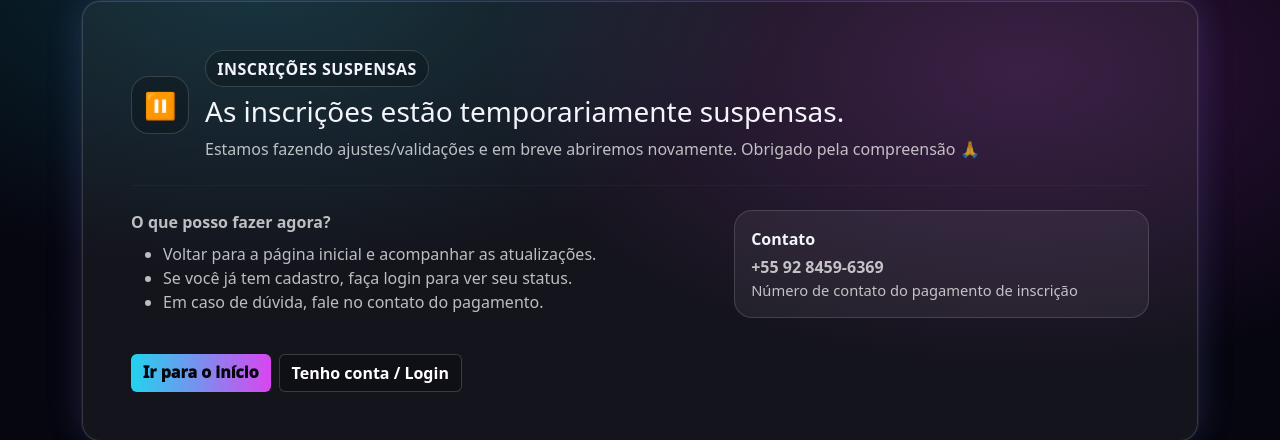
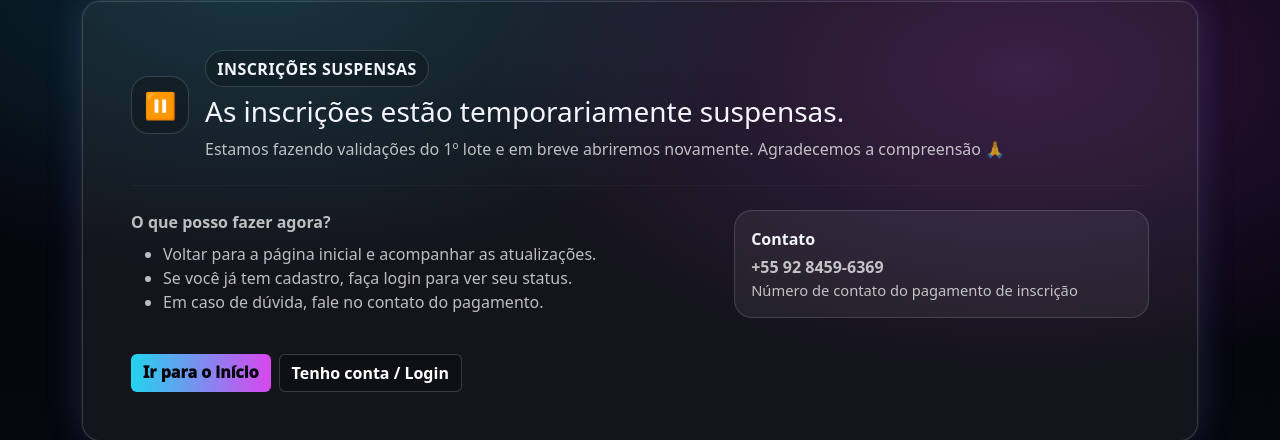
Before and after one commit to Vinicios-DRH/iap-convencao-amazonica, a Flask app: template src/templates/inscricoes_suspensas.html in a window 1280 px wide. Shown: the part 126-566 px from the top of the page. Run offline with Flask 3, Linux system fonts and the light colour scheme; the template is opened without the code that fills it, so the values that code supplies are empty.

Commit message:
atualizando o texto da suspensão de inscrições

```diff
--- a/src/templates/inscricoes_suspensas.html
+++ b/src/templates/inscricoes_suspensas.html
@@ -132,8 +132,8 @@
                             <span class="badge-soft mb-2">INSCRIÇÕES SUSPENSAS</span>
                             <h1 class="h3 mb-2">As inscrições estão temporariamente suspensas.</h1>
                             <p class="muted mb-0">
-                                Estamos fazendo ajustes/validações e em breve abriremos novamente.
-                                Obrigado pela compreensão 🙏
+                                Estamos fazendo validações do 1º lote e em breve abriremos novamente.
+                                Agradecemos a compreensão 🙏
                             </p>
                         </div>
                     </div>
```
